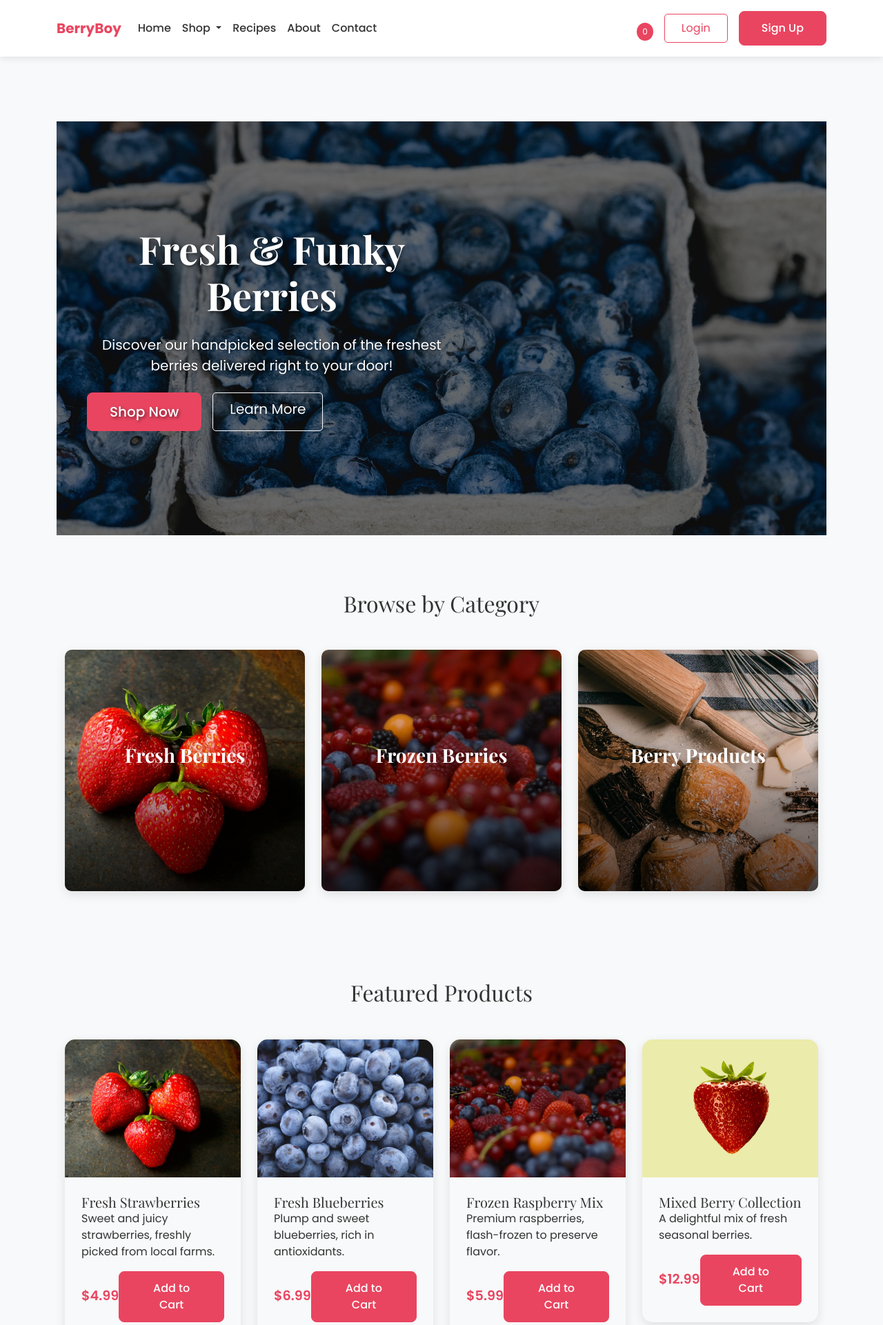
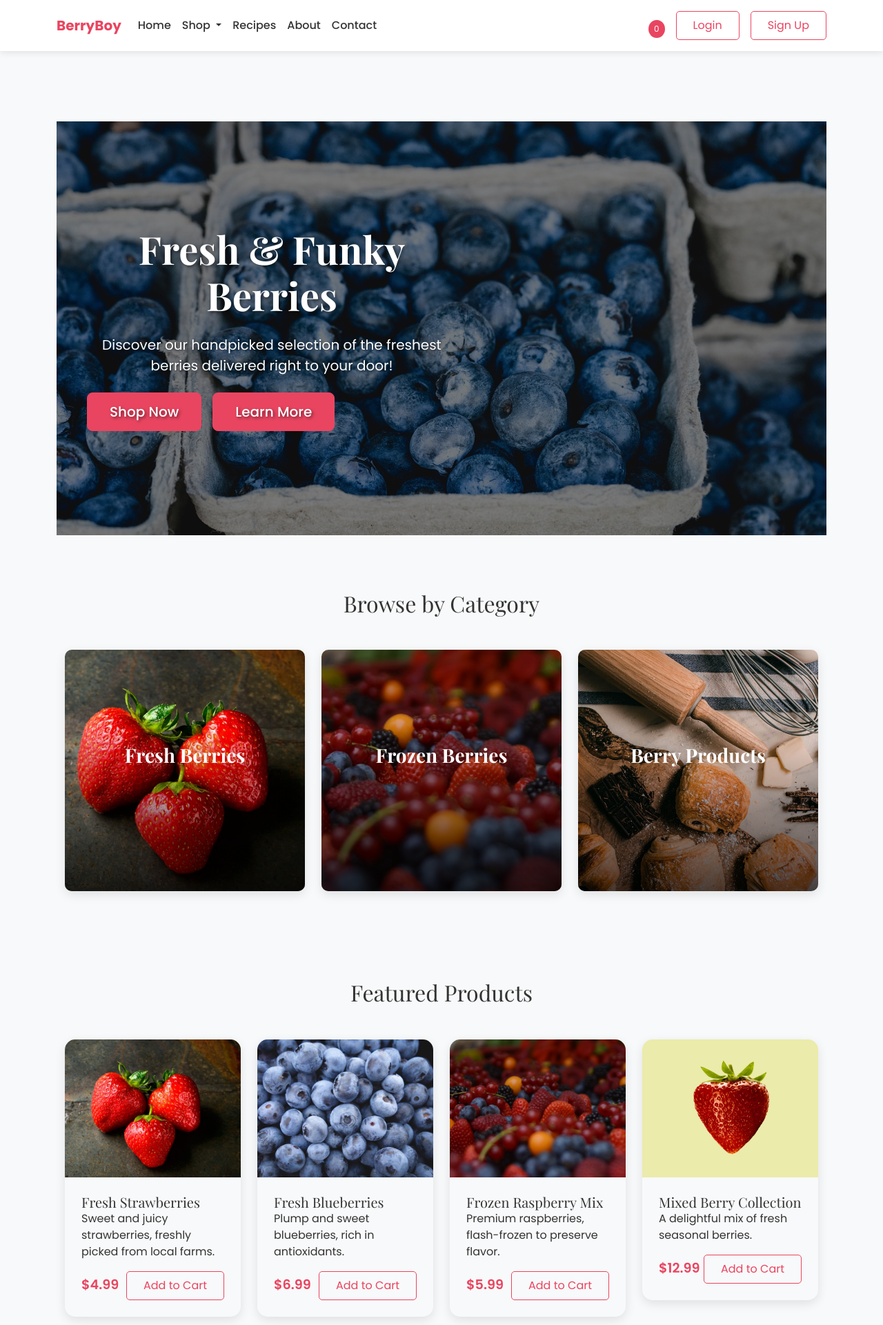
Before and after one commit to WayneBruton/berryboy, a Flask app: page / in a window 1280 px wide. Shown: the top 1921 px of the page at 69% size. Run offline with Flask 3, Linux system fonts and the light colour scheme; data comes from the database, SQL or seed files in the repository; some libraries are stand-ins or nearby versions.

Commit message:
2025/01/21A exit Hello Hello

```diff
--- a/app/templates/base.html
+++ b/app/templates/base.html
@@ -79,7 +79,7 @@
                         </div>
                     {% else %}
                         <a href="{{ url_for('auth.login') }}" class="btn btn-outline-primary">Login</a>
-                        <a href="{{ url_for('auth.register') }}" class="btn btn-primary">Sign Up</a>
+                        <a href="{{ url_for('auth.register') }}" class="btn btn-outline-primary">Sign Up</a>
                     {% endif %}
                 </div>
             </div>
@@ -126,7 +126,7 @@
                     <form class="newsletter-form">
                         <div class="input-group">
                             <input type="email" class="form-control" placeholder="Your email">
-                            <button class="btn btn-primary" type="submit">Subscribe</button>
+                            <button class="btn btn-outline-primary" type="submit">Subscribe</button>
                         </div>
                     </form>
                 </div>
--- a/app/templates/main/index.html
+++ b/app/templates/main/index.html
@@ -3,14 +3,14 @@
 {% block content %}
 <!-- Hero Section -->
 <section class="hero-section mt-5">
-    <div class="hero-slide" style="background-image: linear-gradient(rgba(0,0,0,0.3), rgba(0,0,0,0.3)), url('{{ url_for('static', filename='img/hero/hero-bg.jpg') }}');">
+    <div class="hero-slide" style="background-image: linear-gradient(rgba(0,0,0,0.2), rgba(0,0,0,0.2)), url('{{ url_for('static', filename='img/hero/hero-bg.jpg') }}');">
         <div class="container">
             <div class="hero-content">
                 <h1 class="display-4 fw-bold mb-4">Fresh & Funky Berries</h1>
                 <p class="lead mb-4">Discover our handpicked selection of the freshest berries delivered right to your door!</p>
                 <div class="d-flex gap-3">
                     <a href="{{ url_for('shop.products') }}" class="btn btn-primary btn-lg">Shop Now</a>
-                    <a href="#featured-products" class="btn btn-outline-light btn-lg">Learn More</a>
+                    <a href="#featured-products" class="btn btn-primary btn-lg">Learn More</a>
                 </div>
             </div>
         </div>
@@ -75,7 +75,7 @@
                         <p class="card-text">Sweet and juicy strawberries, freshly picked from local farms.</p>
                         <div class="d-flex justify-content-between align-items-center">
                             <span class="price">$4.99</span>
-                            <a href="{{ url_for('shop.add_to_cart', product_id=1) }}" class="btn btn-primary">Add to Cart</a>
+                            <a href="{{ url_for('shop.add_to_cart', product_id=1) }}" class="btn btn-outline-primary">Add to Cart</a>
                         </div>
                     </div>
                 </div>
@@ -88,7 +88,7 @@
                         <p class="card-text">Plump and sweet blueberries, rich in antioxidants.</p>
                         <div class="d-flex justify-content-between align-items-center">
                             <span class="price">$6.99</span>
-                            <a href="{{ url_for('shop.add_to_cart', product_id=2) }}" class="btn btn-primary">Add to Cart</a>
+                            <a href="{{ url_for('shop.add_to_cart', product_id=2) }}" class="btn btn-outline-primary">Add to Cart</a>
                         </div>
                     </div>
                 </div>
@@ -101,7 +101,7 @@
                         <p class="card-text">Premium raspberries, flash-frozen to preserve flavor.</p>
                         <div class="d-flex justify-content-between align-items-center">
                             <span class="price">$5.99</span>
-                            <a href="{{ url_for('shop.add_to_cart', product_id=3) }}" class="btn btn-primary">Add to Cart</a>
+                            <a href="{{ url_for('shop.add_to_cart', product_id=3) }}" class="btn btn-outline-primary">Add to Cart</a>
                         </div>
                     </div>
                 </div>
@@ -114,7 +114,7 @@
                         <p class="card-text">A delightful mix of fresh seasonal berries.</p>
                         <div class="d-flex justify-content-between align-items-center">
                             <span class="price">$12.99</span>
-                            <a href="{{ url_for('shop.add_to_cart', product_id=4) }}" class="btn btn-primary">Add to Cart</a>
+                            <a href="{{ url_for('shop.add_to_cart', product_id=4) }}" class="btn btn-outline-primary">Add to Cart</a>
                         </div>
                     </div>
                 </div>
@@ -154,7 +154,7 @@
 </section>
 
 <!-- Newsletter Section -->
-<section class="newsletter-section py-5 bg-primary text-white">
+<section class="newsletter-section py-5 bg-#e94560 text-white">
     <div class="container">
         <div class="row align-items-center">
             <div class="col-md-6">
@@ -165,7 +165,7 @@
                 <form class="newsletter-form">
                     <div class="input-group">
                         <input type="email" class="form-control" placeholder="Your email address">
-                        <button class="btn btn-light" type="submit">Subscribe</button>
+                        <button class="btn btn-outline-primary" type="submit">Subscribe</button>
                     </div>
                 </form>
             </div>
```
